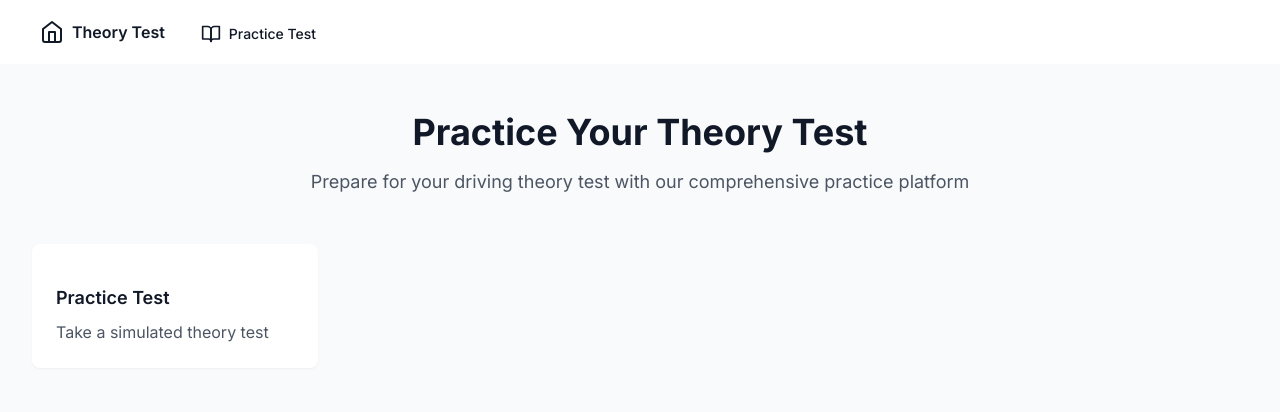
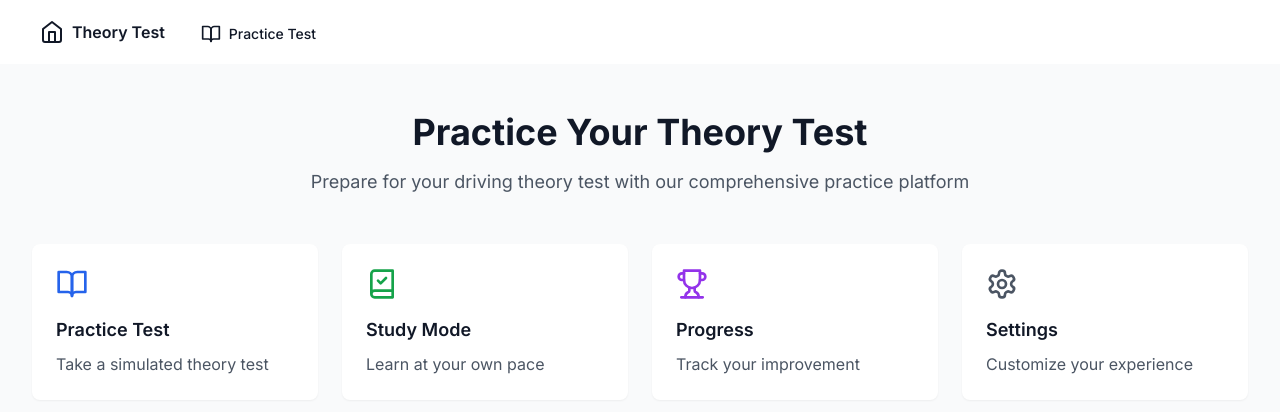
Before and after one commit to tello070/driving-theory-test, a Next.js app: page / in a window 1280 px wide. Shown: the top 412 px of the page. Built offline with nearby package versions, Linux system fonts and the light colour scheme.

Commit message:
Update page.tsx new

```diff
--- a/app/page.tsx
+++ b/app/page.tsx
@@ -1,4 +1,5 @@
 import Link from 'next/link'
+import { BookOpen, BookCheck, Settings, Trophy } from 'lucide-react'
 
 export default function Home() {
   return (
@@ -16,8 +17,41 @@ export default function Home() {
         <div className="grid grid-cols-1 gap-6 sm:grid-cols-2 lg:grid-cols-4 mt-12">
           <Link href="/practice-test" className="group">
             <div className="relative bg-white p-6 rounded-lg shadow-sm hover:shadow-md transition-shadow duration-300">
+              <div className="text-blue-600">
+                <BookOpen className="h-8 w-8" />
+              </div>
               <h3 className="mt-4 text-lg font-semibold text-gray-900">Practice Test</h3>
               <p className="mt-2 text-gray-600">Take a simulated theory test</p>
+            </div>
+          </Link>
+
+          <Link href="/study" className="group">
+            <div className="relative bg-white p-6 rounded-lg shadow-sm hover:shadow-md transition-shadow duration-300">
+              <div className="text-green-600">
+                <BookCheck className="h-8 w-8" />
+              </div>
+              <h3 className="mt-4 text-lg font-semibold text-gray-900">Study Mode</h3>
+              <p className="mt-2 text-gray-600">Learn at your own pace</p>
+            </div>
+          </Link>
+
+          <Link href="/progress" className="group">
+            <div className="relative bg-white p-6 rounded-lg shadow-sm hover:shadow-md transition-shadow duration-300">
+              <div className="text-purple-600">
+                <Trophy className="h-8 w-8" />
+              </div>
+              <h3 className="mt-4 text-lg font-semibold text-gray-900">Progress</h3>
+              <p className="mt-2 text-gray-600">Track your improvement</p>
+            </div>
+          </Link>
+
+          <Link href="/settings" className="group">
+            <div className="relative bg-white p-6 rounded-lg shadow-sm hover:shadow-md transition-shadow duration-300">
+              <div className="text-gray-600">
+                <Settings className="h-8 w-8" />
+              </div>
+              <h3 className="mt-4 text-lg font-semibold text-gray-900">Settings</h3>
+              <p className="mt-2 text-gray-600">Customize your experience</p>
             </div>
           </Link>
         </div>
```
